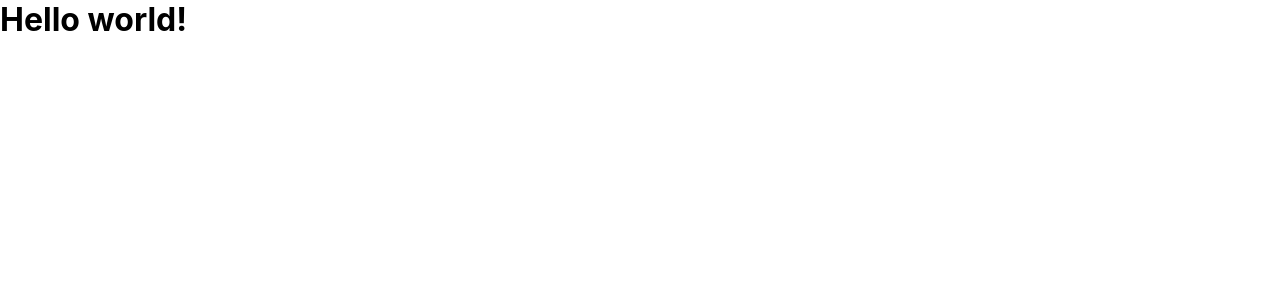
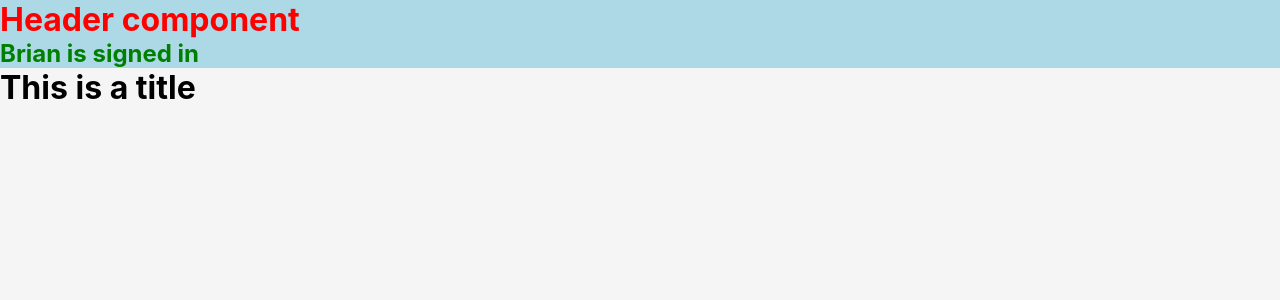
Before and after one commit to brianartea/ztfsh-1, a React (Create React App) app: page / in a window 1280 px wide. Shown: the top 300 px of the page. Built offline with nearby package versions, Linux system fonts and the light colour scheme.

Commit message:
Functional component

```diff
--- a/src/App.js
+++ b/src/App.js
@@ -1,27 +1,15 @@
-import React, { Component } from "react";
+import "./App.css";
+import Header from "./Header";
 
-export default class App extends Component {
-  render() {
-    return (
-      <div>
-        <h1>Hello world!</h1>
-      </div>
-    );
-  }
+//Functional Component
+function App() {
+  return (
+    //Bem naming convention = Block Element Modifier
+    <div className="app">
+      <Header />
+      <h1 className="app__title">This is a title</h1>
+    </div>
+  );
 }
 
-// import "./App.css";
-// import Header from "./Header";
-
-// //Functional Component
-// function App() {
-//   return (
-//     //Bem naming convention = Block Element Modifier
-//     <div className="app">
-//       <Header />
-//       <h1 className="app__title">This is a title</h1>
-//     </div>
-//   );
-// }
-
-// export default App;
+export default App;
```
